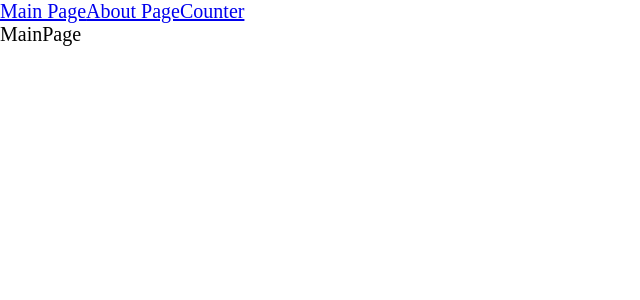
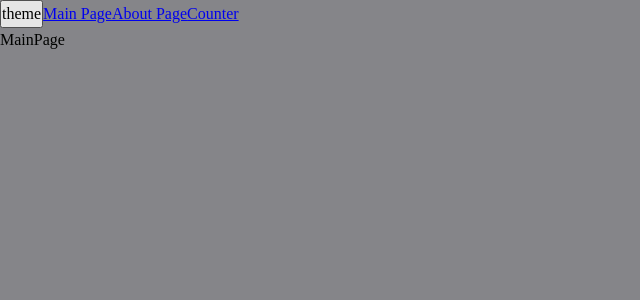
Before and after one commit to sohumelivar/a_store, a React app: page / in a window 1280 px wide. Shown: the top 300 px of the page, without its empty margins (0-640 px from the left). Built offline with nearby package versions, Linux system fonts and the light colour scheme.

Commit message:
added themes

```diff
--- a/src/App.tsx
+++ b/src/App.tsx
@@ -1,13 +1,17 @@
 import { Link, Route, Routes } from "react-router-dom";
 import { Counter } from "./components/Counter";
-import "./index.scss";
+import "./styles/index.scss";
 import { AboutPageAsync } from "./pages/AboutPage/AboutPage.async";
 import { MainPageAsync } from "./pages/MainPage/MainPage.async";
 import { Suspense } from "react";
+import { useTheme } from "./theme/useTheme";
 
 const App = () => {
+    const {theme, toggleTheme} = useTheme();
+
     return (
-        <div className="app">
+        <div className={`app ${theme}`}>
+            <button onClick={toggleTheme}>theme</button>
             <Link to={'/'}>Main Page</Link>
             <Link to={'/about'}>About Page</Link>
             <Link to={'/counter'}>Counter</Link>
--- a/src/index.scss
+++ /dev/null
@@ -1,9 +0,0 @@
-* {
-    margin: 0;
-    padding: 0;
-    box-sizing: border-box;
-}
-
-.app {
-    font-size: 20px;
-}
--- a/src/index.tsx
+++ b/src/index.tsx
@@ -1,12 +1,15 @@
 import { createRoot } from 'react-dom/client';
 import App from './App';
 import { BrowserRouter } from "react-router-dom";
+import ThemeProvider from './theme/ThemeProvider';
 
 const container = document.getElementById('root');
 const root = createRoot(container);
 
 root.render(
     <BrowserRouter>
-        <App/>
+        <ThemeProvider>
+            <App/>
+        </ThemeProvider>
     </BrowserRouter>
 );
--- /dev/null
+++ b/src/styles/index.scss
@@ -0,0 +1,13 @@
+@import "reset";
+@import "variables/global";
+@import "themes/normal";
+@import "themes/dark";
+
+.app {
+    font: var(--font-m);
+
+    background: var(--bg-color);
+    color: var(--primary-color);
+
+    min-height: 100vh;
+}
--- /dev/null
+++ b/src/styles/reset.scss
@@ -0,0 +1,13 @@
+* {
+    margin: 0;
+    padding: 0;
+    box-sizing: border-box;
+}
+
+input,
+button,
+textarea,
+select {
+    margin: 0;
+    font: inherit;
+}
--- /dev/null
+++ b/src/styles/themes/dark.scss
@@ -0,0 +1,6 @@
+.app.dark {
+    --bg-color: rgb(1, 1, 248);
+
+    --primary-color: rgb(48, 227, 48);
+    --secondary-color: rgb(11, 70, 11);
+}
--- /dev/null
+++ b/src/styles/themes/normal.scss
@@ -0,0 +1,6 @@
+.app.normal {
+    --bg-color: rgb(133, 133, 137);
+
+    --primary-color: rgb(0, 2, 0);
+    --secondary-color: rgb(2, 40, 2);
+}
--- /dev/null
+++ b/src/styles/variables/global.scss
@@ -0,0 +1,11 @@
+:root {
+    --font-family-main: "Times New Roman";
+
+    --font-size-m: 16px;
+    --font-line-m: 24px;
+    --font-m: var(--font-size-m)/ var(--font-line-m) var(--font-family-main);
+
+    --font-size-l: 24px;
+    --font-line-l: 32px;
+    --font-l: var(--font-size-l)/ var(--font-line-l) var(--font-family-main);
+}
--- /dev/null
+++ b/src/theme/ThemeContext.ts
@@ -0,0 +1,15 @@
+import { createContext } from "react";
+
+export enum Theme {
+    LIGHT = 'normal',
+    DARK = 'dark',
+}
+
+export interface ThemeContextProps {
+    theme?: Theme;
+    setTheme?: (theme: Theme) => void;
+}
+
+export const ThemeContext = createContext<ThemeContextProps>({});
+
+export const LOCAL_STORAGE_THEME_KEY = 'theme';
--- /dev/null
+++ b/src/theme/ThemeProvider.tsx
@@ -0,0 +1,22 @@
+import { FC, PropsWithChildren, useMemo, useState } from "react";
+import { LOCAL_STORAGE_THEME_KEY, Theme, ThemeContext } from "./ThemeContext"
+
+const defaultTheme = localStorage.getItem(LOCAL_STORAGE_THEME_KEY) as Theme || Theme.LIGHT;
+
+const ThemeProvider: FC<PropsWithChildren<{}>> = ({children}) => {
+
+    const [theme, setTheme] = useState<Theme>(defaultTheme);
+
+    const defaultProps = useMemo(() => ({
+        theme: theme,
+        setTheme: setTheme,
+      }), [theme]);
+
+    return (
+        <ThemeContext.Provider value={defaultProps}>
+            {children}
+        </ThemeContext.Provider>
+    )
+}
+
+export default ThemeProvider;
--- /dev/null
+++ b/src/theme/useTheme.ts
@@ -0,0 +1,21 @@
+import { useContext } from 'react';
+import { LOCAL_STORAGE_THEME_KEY, Theme, ThemeContext } from './ThemeContext';
+
+interface UseThemeResult {
+    toggleTheme: () => void;
+    theme: Theme;
+}
+
+export function useTheme(): UseThemeResult {
+    const { theme, setTheme } = useContext(ThemeContext);
+
+    const toggleTheme = () => {
+        const newTheme = theme === Theme.DARK ? Theme.LIGHT : Theme.DARK
+        setTheme(newTheme);
+        localStorage.setItem(LOCAL_STORAGE_THEME_KEY, newTheme);
+    }
+    return {
+        theme,
+        toggleTheme
+    }
+}
```
